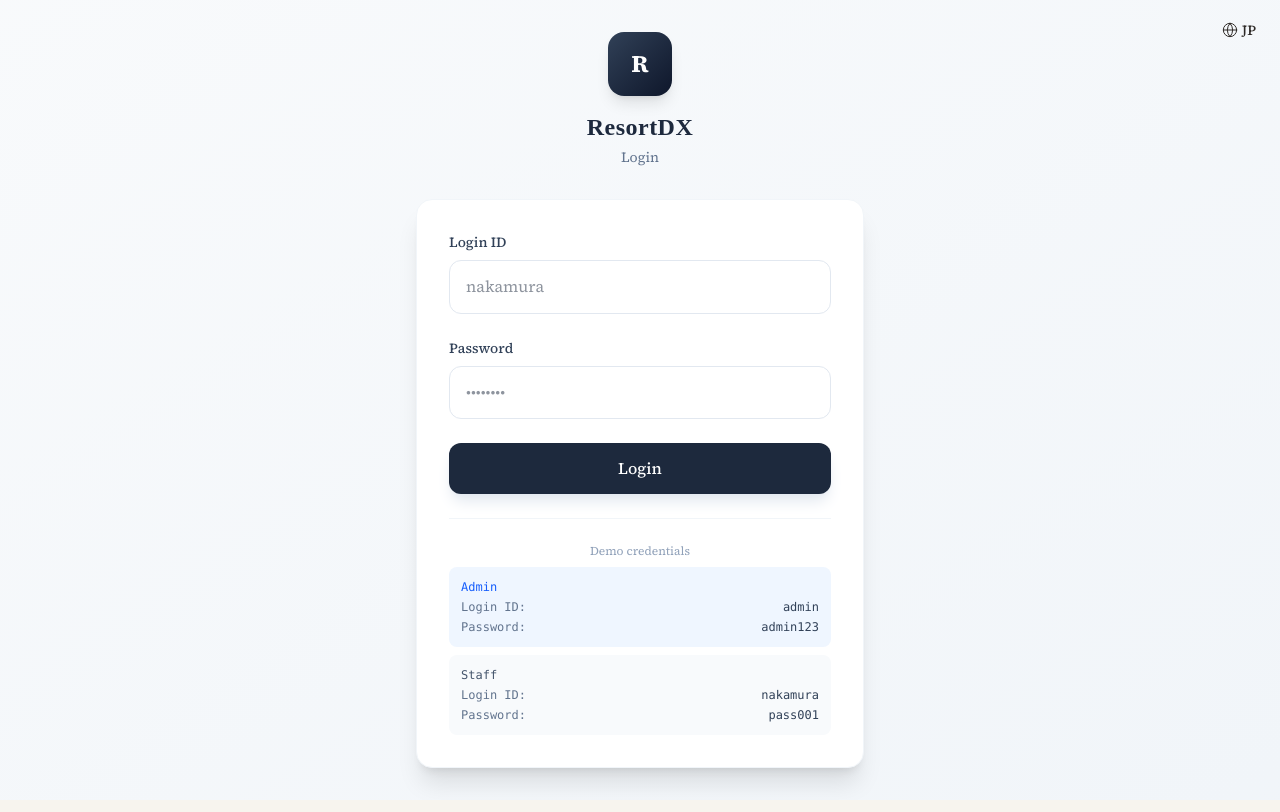
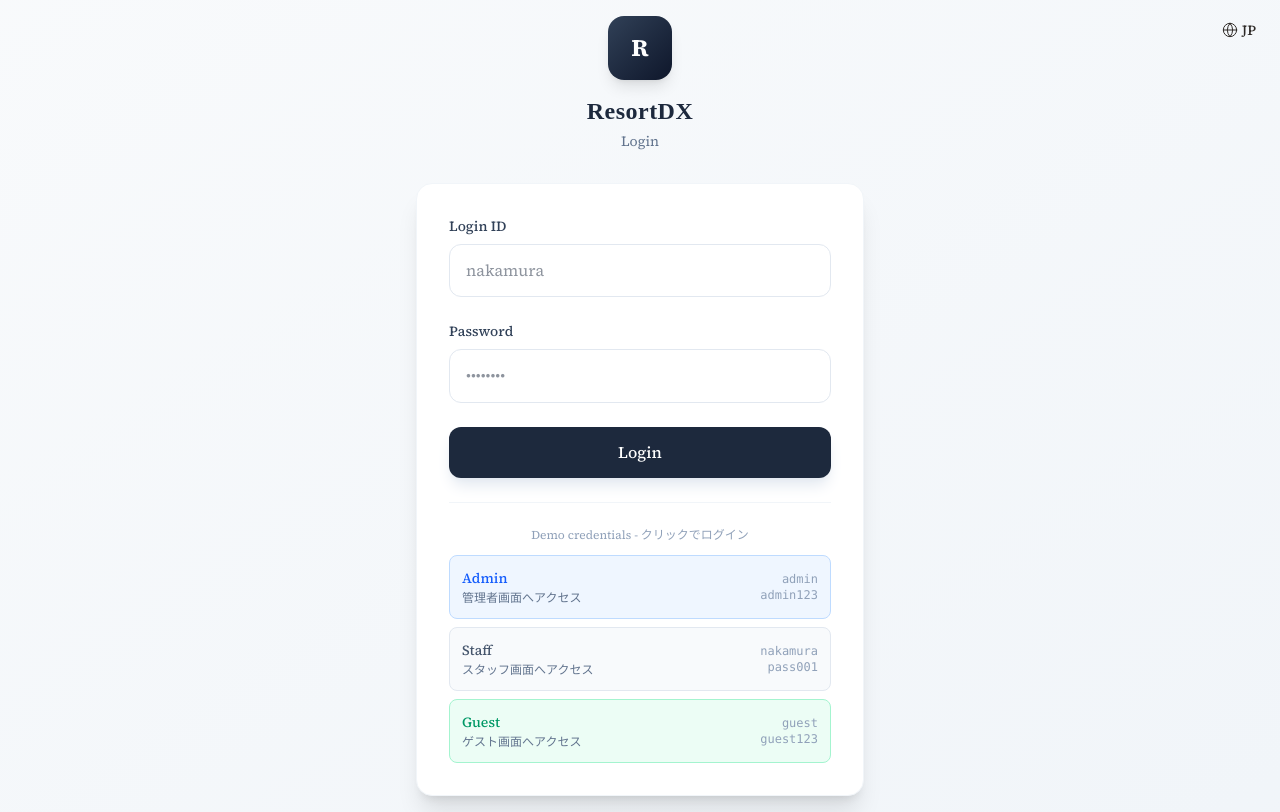
Before and after one commit to skanehira/resortdx, a React (Vite) app: page /#/login in a window 1280 px wide. Built offline with nearby package versions, Linux system fonts and the light colour scheme.

Commit message:
Adjust auth context and mock data

```diff
--- a/src/components/auth/LoginPage.tsx
+++ b/src/components/auth/LoginPage.tsx
@@ -3,6 +3,40 @@ import { useNavigate, useLocation } from "react-router-dom";
 import { useTranslation } from "react-i18next";
 import { useAuth } from "../../contexts/AuthContext";
 import { LanguageSwitcher } from "../ui/LanguageSwitcher";
+
+// デモ用ログイン情報
+const DEMO_CREDENTIALS = [
+  {
+    id: "admin",
+    label: "Admin",
+    description: "管理者画面へアクセス",
+    loginId: "admin",
+    password: "admin123",
+    bgColor: "bg-blue-50 hover:bg-blue-100",
+    textColor: "text-blue-600",
+    borderColor: "border-blue-200",
+  },
+  {
+    id: "staff",
+    label: "Staff",
+    description: "スタッフ画面へアクセス",
+    loginId: "nakamura",
+    password: "pass001",
+    bgColor: "bg-slate-50 hover:bg-slate-100",
+    textColor: "text-slate-600",
+    borderColor: "border-slate-200",
+  },
+  {
+    id: "guest",
+    label: "Guest",
+    description: "ゲスト画面へアクセス",
+    loginId: "guest",
+    password: "guest123",
+    bgColor: "bg-emerald-50 hover:bg-emerald-100",
+    textColor: "text-emerald-600",
+    borderColor: "border-emerald-200",
+  },
+] as const;
 
 export const LoginPage = () => {
   const { t } = useTranslation("auth");
@@ -16,6 +50,24 @@ export const LoginPage = () => {
 
   const from = (location.state as { from?: Location })?.from?.pathname || "/staff";
 
+  const performLogin = async (id: string, pass: string) => {
+    setLocalError(null);
+    const success = await login(id, pass);
+    if (success) {
+      const isAdminLogin = id === "admin" || id === "manager";
+      const isGuestLogin = id === "guest";
+      let redirectPath: string;
+      if (isAdminLogin) {
+        redirectPath = "/admin/dashboard";
+      } else if (isGuestLogin) {
+        redirectPath = "/guest/portal";
+      } else {
+        redirectPath = from;
+      }
+      navigate(redirectPath, { replace: true });
+    }
+  };
+
   const handleSubmit = async (e: FormEvent) => {
     e.preventDefault();
     setLocalError(null);
@@ -25,15 +77,14 @@ export const LoginPage = () => {
       return;
     }
 
-    const success = await login(loginId, password);
-    if (success) {
-      // ログイン後のリダイレクト先をユーザータイプに基づいて決定
-      // currentUserはまだ更新されていないので、loginIdで判断する
-      // 管理者アカウントかどうかをloginIdで判断（admin, manager）
-      const isAdminLogin = loginId === "admin" || loginId === "manager";
-      const redirectPath = isAdminLogin ? "/admin/dashboard" : from;
-      navigate(redirectPath, { replace: true });
-    }
+    await performLogin(loginId, password);
+  };
+
+  const handleDemoLogin = async (credential: (typeof DEMO_CREDENTIALS)[number]) => {
+    if (isLoading) return;
+    setLoginId(credential.loginId);
+    setPassword(credential.password);
+    await performLogin(credential.loginId, credential.password);
   };
 
   const displayError = localError || error;
@@ -133,32 +184,32 @@ export const LoginPage = () => {
               </button>
             </form>
 
-            {/* Demo credentials hint */}
+            {/* Demo credentials - clickable cards */}
             <div className="mt-6 pt-6 border-t border-slate-100">
-              <p className="text-xs text-slate-400 text-center mb-2">Demo credentials</p>
-              {/* Admin credentials */}
-              <div className="bg-blue-50 rounded-lg p-3 text-xs text-slate-500 font-mono mb-2">
-                <p className="text-blue-600 font-medium mb-1">Admin</p>
-                <div className="flex justify-between">
-                  <span>Login ID:</span>
-                  <span className="text-slate-700">admin</span>
-                </div>
-                <div className="flex justify-between mt-1">
-                  <span>Password:</span>
-                  <span className="text-slate-700">admin123</span>
-                </div>
-              </div>
-              {/* Staff credentials */}
-              <div className="bg-slate-50 rounded-lg p-3 text-xs text-slate-500 font-mono">
-                <p className="text-slate-600 font-medium mb-1">Staff</p>
-                <div className="flex justify-between">
-                  <span>Login ID:</span>
-                  <span className="text-slate-700">nakamura</span>
-                </div>
-                <div className="flex justify-between mt-1">
-                  <span>Password:</span>
-                  <span className="text-slate-700">pass001</span>
-                </div>
+              <p className="text-xs text-slate-400 text-center mb-3">
+                Demo credentials - クリックでログイン
+              </p>
+              <div className="space-y-2">
+                {DEMO_CREDENTIALS.map((cred) => (
+                  <button
+                    key={cred.id}
+                    type="button"
+                    onClick={() => handleDemoLogin(cred)}
+                    disabled={isLoading}
+                    className={`w-full ${cred.bgColor} rounded-lg p-3 text-left transition-all border ${cred.borderColor} disabled:opacity-50 disabled:cursor-not-allowed`}
+                  >
+                    <div className="flex items-center justify-between">
+                      <div>
+                        <p className={`${cred.textColor} font-medium text-sm`}>{cred.label}</p>
+                        <p className="text-slate-500 text-xs mt-0.5">{cred.description}</p>
+                      </div>
+                      <div className="text-right text-xs text-slate-400 font-mono">
+                        <div>{cred.loginId}</div>
+                        <div>{cred.password}</div>
+                      </div>
+                    </div>
+                  </button>
+                ))}
               </div>
             </div>
           </div>
--- a/src/contexts/AuthContext.tsx
+++ b/src/contexts/AuthContext.tsx
@@ -81,6 +81,17 @@ export const AuthProvider = ({ children }: AuthProviderProps) => {
         role: "manager",
         avatarColor: "var(--ai)",
         isAdmin: true,
+      };
+    } else if (credentials.isGuest) {
+      // ゲストの場合は仮想ユーザーを作成
+      authenticatedUser = {
+        id: credentials.staffId,
+        loginId: credentials.loginId,
+        name: "ゲスト",
+        nameKana: "ゲスト",
+        role: "guest",
+        avatarColor: "#10b981",
+        isGuest: true,
       };
     } else {
       // スタッフの場合は既存の処理
--- a/src/data/mock/auth.ts
+++ b/src/data/mock/auth.ts
@@ -6,6 +6,7 @@ export interface StaffCredentials {
   loginId: string;
   password: string; // デモ用のプレーンテキスト
   isAdmin?: boolean; // 管理者フラグ
+  isGuest?: boolean; // ゲストフラグ
 }
 
 // 管理者アカウント（スタッフIDがADMで始まる）
@@ -31,8 +32,17 @@ export const staffCredentials: StaffCredentials[] = [
   { staffId: "STF008", loginId: "tanaka", password: "pass008" },
 ];
 
+// ゲストアカウント（デモ用）
+export const guestCredentials: StaffCredentials[] = [
+  { staffId: "GST001", loginId: "guest", password: "guest123", isGuest: true },
+];
+
 // 全ての資格情報（後方互換性のため）
-export const mockCredentials: StaffCredentials[] = [...adminCredentials, ...staffCredentials];
+export const mockCredentials: StaffCredentials[] = [
+  ...adminCredentials,
+  ...staffCredentials,
+  ...guestCredentials,
+];
 
 // 資格情報の検証
 export const validateCredentials = (loginId: string, password: string): StaffCredentials | null => {
--- a/src/types/auth.ts
+++ b/src/types/auth.ts
@@ -25,6 +25,7 @@ export interface AuthenticatedStaff {
   role: StaffRole;
   avatarColor: string;
   isAdmin?: boolean; // 管理者フラグ
+  isGuest?: boolean; // ゲストフラグ
 }
 
 // パスワード変更リクエスト
--- a/src/types/index.ts
+++ b/src/types/index.ts
@@ -180,7 +180,8 @@ export type StaffRole =
   | "driver" // 送迎ドライバー
   | "concierge" // コンシェルジュ
   | "manager" // マネージャー
-  | "front"; // フロント
+  | "front" // フロント
+  | "guest"; // ゲスト
 
 export const STAFF_ROLE_LABELS: Record<StaffRole, string> = {
   cleaning: "清掃",
@@ -190,6 +191,7 @@ export const STAFF_ROLE_LABELS: Record<StaffRole, string> = {
   concierge: "コンシェルジュ",
   manager: "マネージャー",
   front: "フロント",
+  guest: "ゲスト",
 };
 
 // スタッフステータス（5段階）
```
